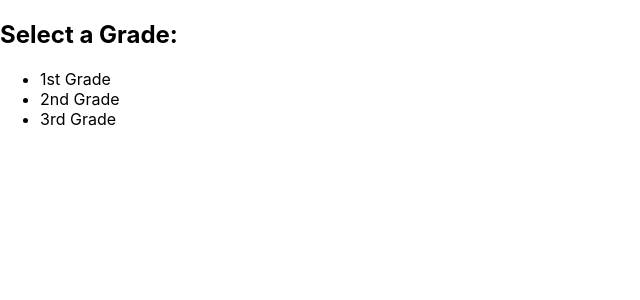
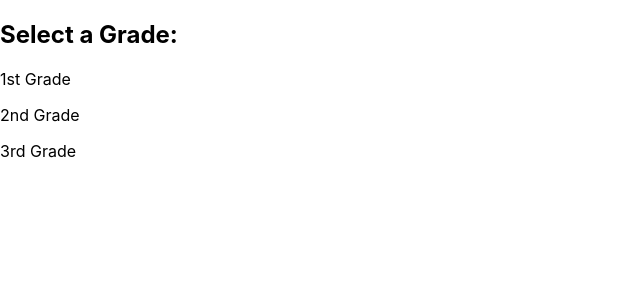
Before and after one commit to KaueMiziara/hackforachange-lessons-test, a React (Create React App) app: page / in a window 1280 px wide. Shown: the top 300 px of the page, without its empty margins (0-640 px from the left). Built offline with nearby package versions, Linux system fonts and the light colour scheme.

Commit message:
Create ListItem component to display grades and subjects

```diff
--- a/src/components/GradeSelector.tsx
+++ b/src/components/GradeSelector.tsx
@@ -1,4 +1,5 @@
 import React from "react";
+import ListItem from "./ListItem";
 
 interface GradeSelectorProps {
     grades: Array<{name: string}>;
@@ -8,11 +9,11 @@ const GradeSelector: React.FC<GradeSelectorProps> = ({grades}) => {
     return (
         <div>
             <h2>Select a Grade:</h2>
-            <ul>
+            <div>
                 {grades.map((grade, index) => (
-                    <li key={index}>{grade.name}</li>
+                    <ListItem key={index} name={grade.name} />
                 ))}
-            </ul>
+            </div>
         </div>
     );
 };
--- /dev/null
+++ b/src/components/ListItem.tsx
@@ -0,0 +1,11 @@
+import React from "react";
+
+const ListItem: React.FC<{name: string}> = ({name}) => {
+    return (
+        <div>
+            <p>{name}</p>
+        </div>
+    );
+};
+
+export default ListItem;
```
